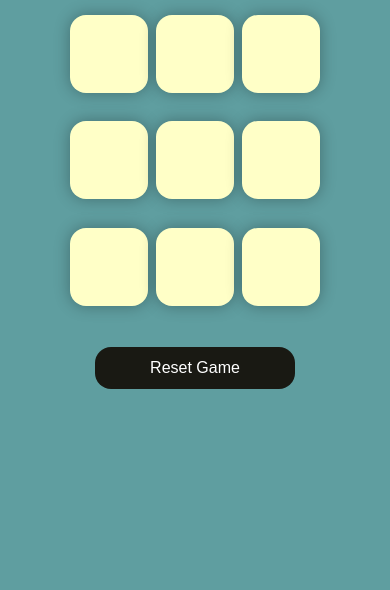
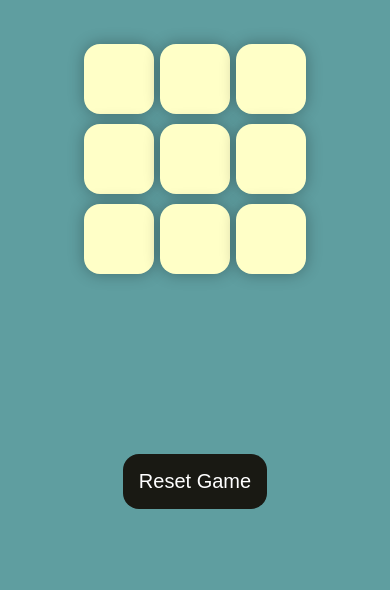
Before and after one commit to JainAadeesh/Tic-tac-to, a plain HTML site: page index.html in a window 390 px wide. Shown: the part 254-844 px from the top of the page. Drawn offline with Linux system fonts and the light colour scheme.

Commit message:
change in code

```diff
--- a/style.css
+++ b/style.css
@@ -83,40 +83,7 @@
 
 
   @media (max-width: 768px) {
-  .container {
-    height: auto;
-    padding: 20px;
-    flex-direction: column;
-  }
-
-  .game {
-    height: 80vmin;
-    width: 80vmin;
-    gap: 2vmin;
-  }
-
-  .box {
-    height: 20vmin;
-    width: 20vmin;
-    font-size: 6vmin;
-  }
-
-  #reset-btn,
-  #new-btn {
-    padding: 0.75rem;
-    font-size: 1rem;
-    width: 100%;
-    max-width: 200px;
-    margin-top: 10px;
-  }
-
-  #msg {
-    font-size: 6vmin;
-    text-align: center;
-  }
-
-  .msg-container {
-    gap: 2rem;
-    padding: 20px;
+  .body{
+    height: 80vh;
   }
 }
```
